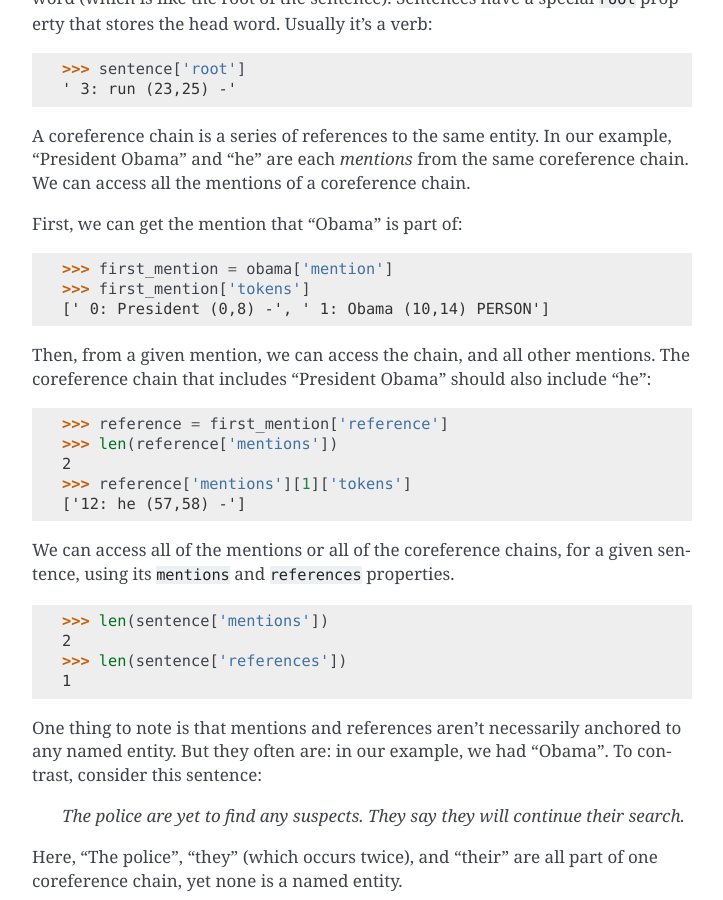
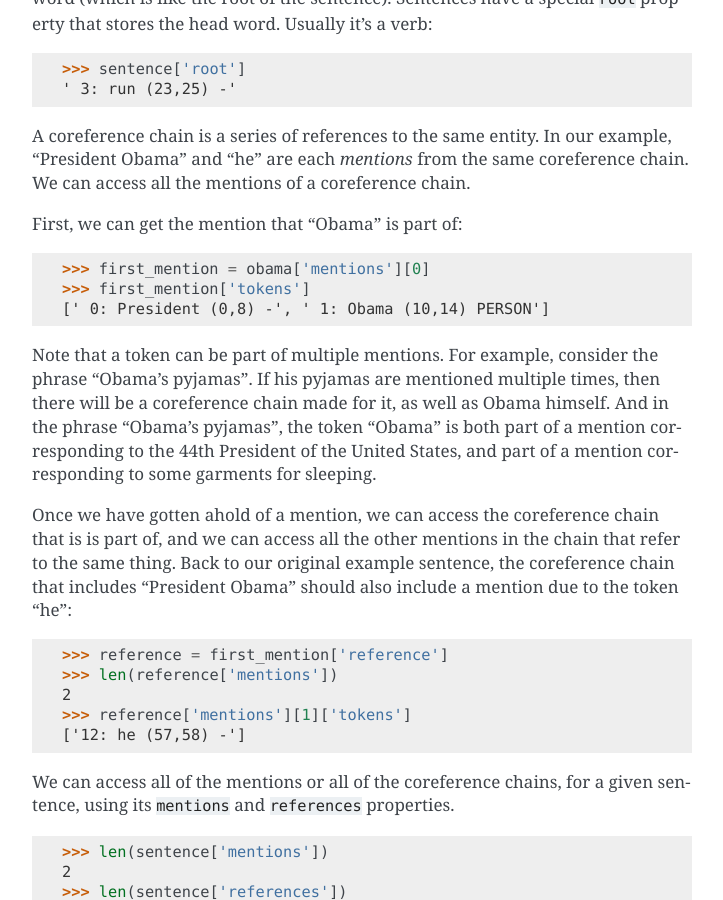
Before and after one commit to enewe101/corenlp-xml-reader, a Sphinx documentation site: the page built from docs/index.rst, in a window 1280 px wide and 900 px high, scrolled down 2300 px. Shown: the whole window, without its empty margins (388-1111 px from the left). Built offline with Sphinx 7.4.7, drawn with Linux system fonts in a browser that asks for light colours; some of the changed text lies outside the part shown.

Commit message:
update docs

```diff
--- a/docs/index.rst
+++ b/docs/index.rst
@@ -90,7 +90,7 @@ other stuff:
 
    >>> obama.keys()
    ['word', 'character_offset_begin', 'character_offset_end', 'pos',
-   'lemma', 'sentence_id', 'entity_idx', 'speaker', 'mention', 'parents',
+   'lemma', 'sentence_id', 'entity_idx', 'speaker', 'mentions', 'parents',
    'ner', 'id']
 
 "Obama" is the name of a person, so, if CoreNLP is working well, it should
@@ -141,13 +141,22 @@ First, we can get the mention that "Obama" is part of:
 
 .. code-block:: python
 
-    >>> first_mention = obama['mention']
+    >>> first_mention = obama['mentions'][0]
     >>> first_mention['tokens']
     [' 0: President (0,8) -', ' 1: Obama (10,14) PERSON']
 
-Then, from a given mention, we can access the chain, and all other mentions.
-The coreference chain that includes "President Obama" should also include
-"he":
+Note that a token can be part of multiple mentions.  For example, consider
+the phrase "Obama's pyjamas".  If his pyjamas are mentioned multiple times,
+then there will be a coreference chain made for it, as well as Obama
+himself.  And in the phrase "Obama's pyjamas", the token "Obama" is both
+part of a mention corresponding to the 44th President of the United States,
+and part of a mention corresponding to some garments for sleeping.
+
+Once we have gotten ahold of a mention, we can access the coreference
+chain that is is part of, and we can access all the other mentions in the
+chain that refer to the same thing.  Back to our original example sentence,
+the coreference chain that includes "President Obama" should also include
+a mention due to the token "he":
 
 .. code-block:: python
 
```
